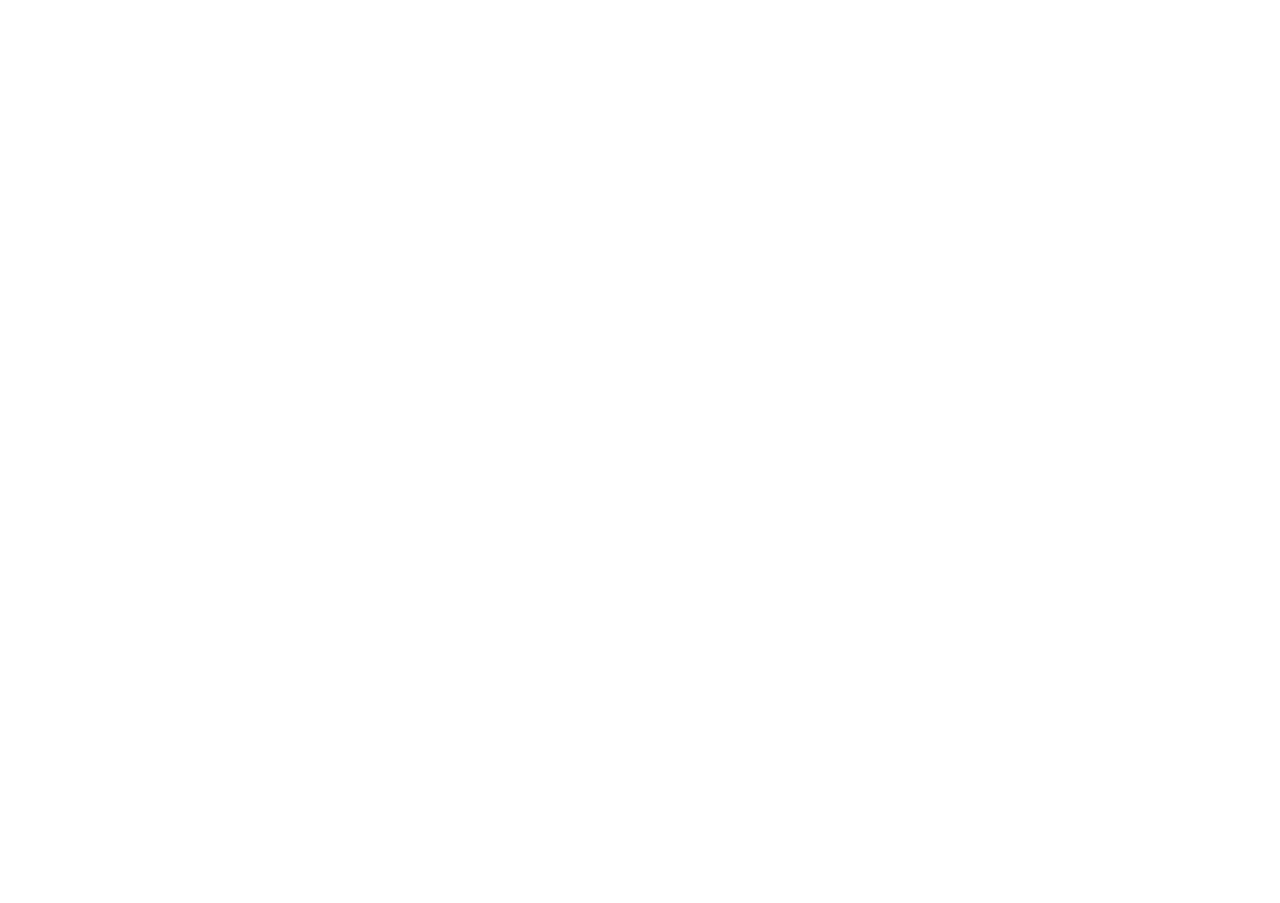
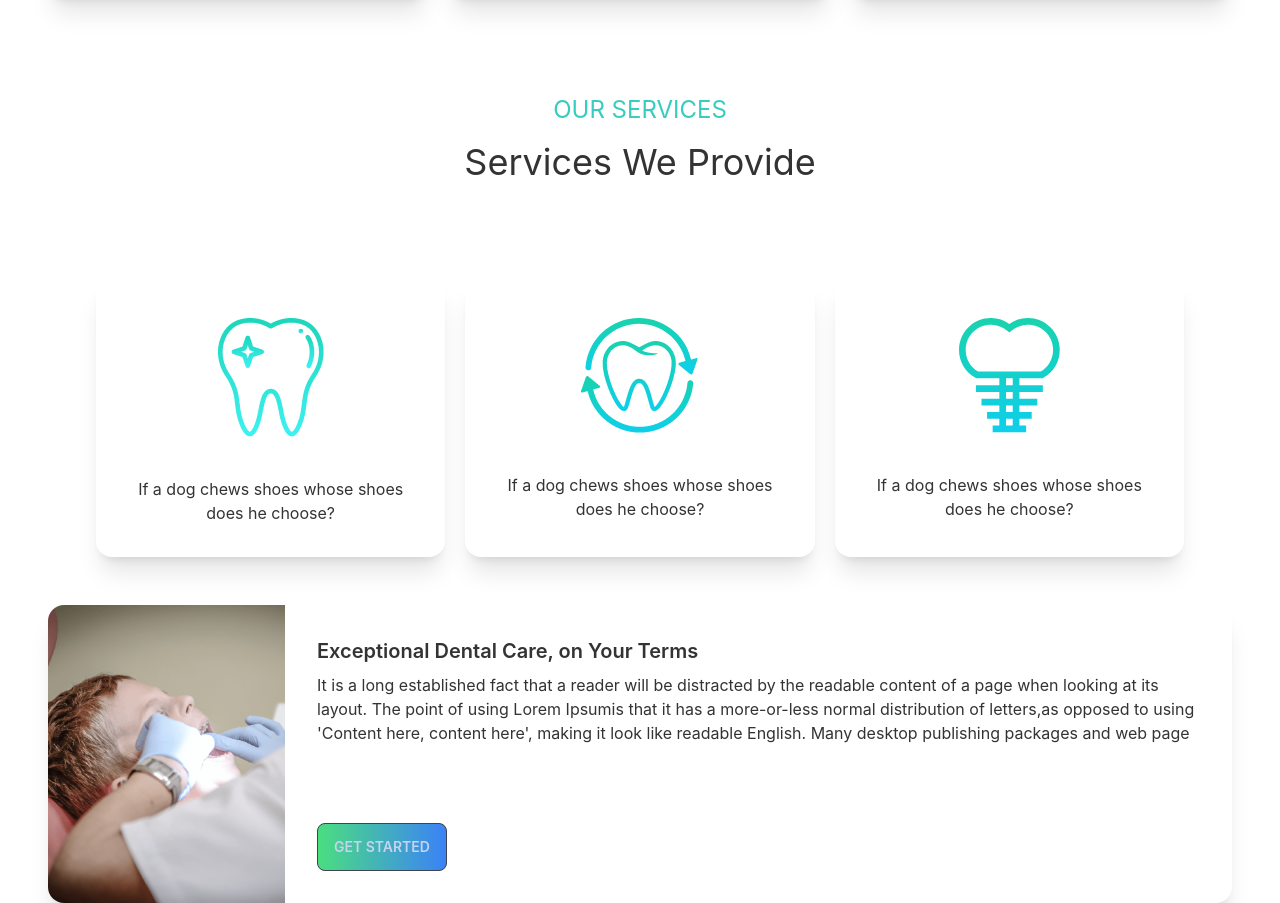
Before and after one commit to zohirul22/doctor-potal-client1, a React (Create React App) app: page / in a window 1280 px wide. Shown: the part 1030-1933 px from the top of the page. Before the commit the page ends 1028 px from the top, so only its background shows below. Built offline with nearby package versions, Linux system fonts and the light colour scheme.

Commit message:
services section

```diff
--- a/src/pages/Home/Bannar/Bannar.js
+++ b/src/pages/Home/Bannar/Bannar.js
@@ -3,7 +3,7 @@
 
 const Bannar = () => {
     return (
-        <div class="hero min-h-screen px-12">
+        <div class="hero min-h-screen ">
             <div class="hero-content flex-col lg:flex-row-reverse">
                 <img src={chair} class="max-w-sm rounded-lg shadow-2xl" />
                 <div >
--- a/src/pages/Home/Home/Home.js
+++ b/src/pages/Home/Home/Home.js
@@ -1,12 +1,14 @@
 import React from 'react';
 import Bannar from '../Bannar/Bannar';
 import Info from '../Info/Info';
+import Services from '../Services/Services';
 
 const Home = () => {
     return (
-        <div>
+        <div className='px-12'>
             <Bannar></Bannar>
             <Info></Info>
+            <Services></Services>
         </div>
     );
 };
--- a/src/pages/Home/Info/Info.js
+++ b/src/pages/Home/Info/Info.js
@@ -6,7 +6,7 @@
 
 const Info = () => {
     return (
-        <div className='grid grid-cols-1 lg:grid-cols-3  gap-5 px-12'>
+        <div className='grid grid-cols-1 lg:grid-cols-3  gap-5 '>
             <Infocard  img={clock} title="Opening Hours" bgColor="bg-gradient-to-r from-green-400 to-blue-500"></Infocard>
             <Infocard img={marker} title="Visit our location" bgColor="bg-gradient-to-r from-indigo-500"></Infocard>
             <Infocard img={phone} title="Contact us now" bgColor="bg-gradient-to-r from-green-400 to-blue-500"></Infocard>
--- /dev/null
+++ b/src/pages/Home/Service/Service.js
@@ -0,0 +1,18 @@
+import React from 'react';
+
+const Service = ({ service }) => {
+    return (
+        <div class="card  bg-base-100 shadow-xl">
+            <figure class="px-10 pt-10">
+                <img src={service.img} alt="Shoes" class="rounded-xl" />
+            </figure>
+            <div class="card-body items-center text-center">
+                <h2 class="card-title">{service.title}</h2>
+                <p>If a dog chews shoes whose shoes does he choose?</p>
+
+            </div>
+        </div>
+    );
+};
+
+export default Service;
--- /dev/null
+++ b/src/pages/Home/Services/Services.js
@@ -0,0 +1,50 @@
+import React from 'react';
+import whitening from '../../../assets/images/whitening.png';
+import fluoride from '../../../assets/images/fluoride.png';
+import cavity from '../../../assets/images/cavity.png';
+import Service from '../Service/Service';
+import ServicesPart from '../../ServicesPart/ServicesPart';
+
+const Services = () => {
+
+    const services = [
+        {
+            _id: 1,
+            name: "Fluoride Treatment",
+            description: "",
+            img: whitening,
+        },
+        {
+            _id: 2,
+            name: "Cavity Filling",
+            description: "",
+            img: fluoride,
+        },
+        {
+            _id: 3,
+            name: "Teeth Whitening",
+            description: "",
+            img: cavity,
+        },
+    ]
+
+    return (
+        <div>
+            <div className="text-center my-24">
+                <h1 className='text-accent text-2xl mb-4'>OUR SERVICES</h1>
+                <h2 className='text-4xl'> Services We Provide</h2>
+            </div>
+            <div className='grid grid-cols-1 lg:grid-cols-3  gap-5 px-12'>
+                {
+                    services.map(service => <Service
+                        key={service._id}
+                        service={service}  ></Service>)
+                }
+
+            </div>
+            <ServicesPart></ServicesPart>
+        </div>
+    );
+};
+
+export default Services;
--- /dev/null
+++ b/src/pages/ServicesPart/ServicesPart.js
@@ -0,0 +1,21 @@
+import React from 'react';
+import img from '../../assets/images/treatment.png'
+
+const ServicesPart = () => {
+    return (
+        <div class="card lg:card-side bg-base-100 shadow-xl mt-12">
+        <figure>
+            <img src={img} alt="Album"/>
+            </figure>
+        <div class="card-body">
+          <h2 class="card-title">Exceptional Dental Care, on Your Terms</h2>
+          <p>It is a long established fact that a reader will be distracted by the readable content of a page when looking at its layout. The point of using Lorem Ipsumis that it has a more-or-less normal distribution of letters,as opposed to using 'Content here, content here', making it look like readable English. Many desktop publishing packages and web page</p>
+          <div class="card-actions ">
+          <button type='button' class=" btn bg-gradient-to-r from-green-400 to-blue-500 hover:from-pink-500 hover:to-yellow-500">Get Started</button>
+          </div>
+        </div>
+      </div>
+    );
+};
+
+export default ServicesPart;
```
